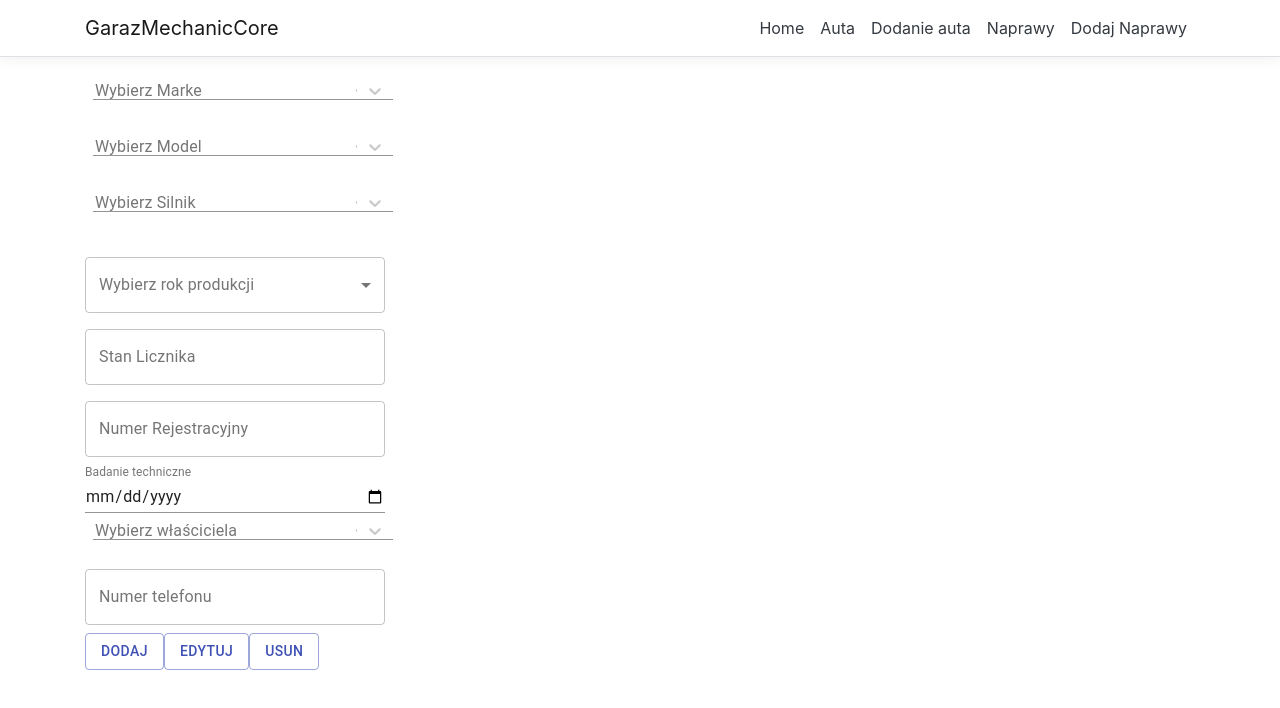
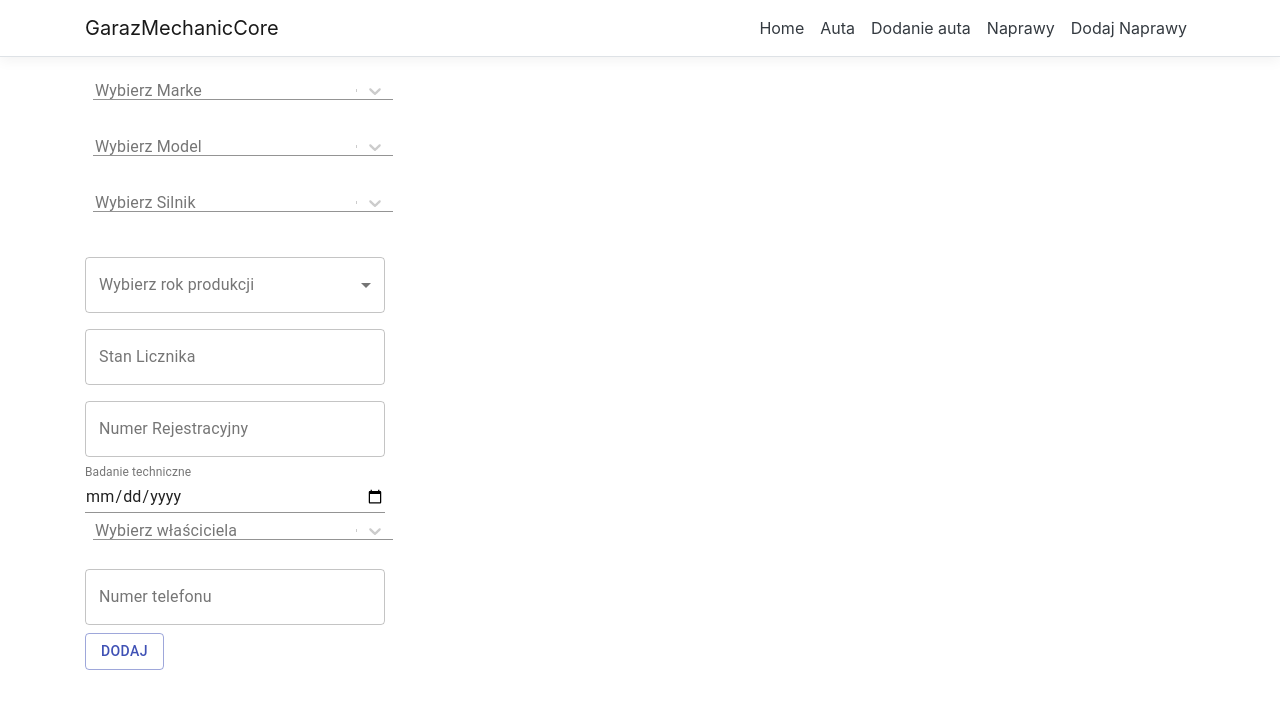
Before and after one commit to mateuscod88/gCore, a React (Create React App) app in the folder ClientApp/: page /car-add in a window 1280 px wide. Shown: the top 708 px of the page. Built offline with nearby package versions, Linux system fonts and the light colour scheme.

Commit message:
edit remove btn removed

```diff
--- a/ClientApp/src/components/Car/CarAddButtons.js
+++ b/ClientApp/src/components/Car/CarAddButtons.js
@@ -25,13 +25,6 @@ export class CarAddButtons extends React.Component {
                 <Button variant="outlined" color="primary" onClick={this.onClick}>
                     Dodaj
             </Button>
-                <Button variant="outlined" color="primary" >
-                    Edytuj
-            </Button>
-                <Button variant="outlined" color="primary" >
-                    Usun
-            </Button>
-
             </div>
         );
     }
```
